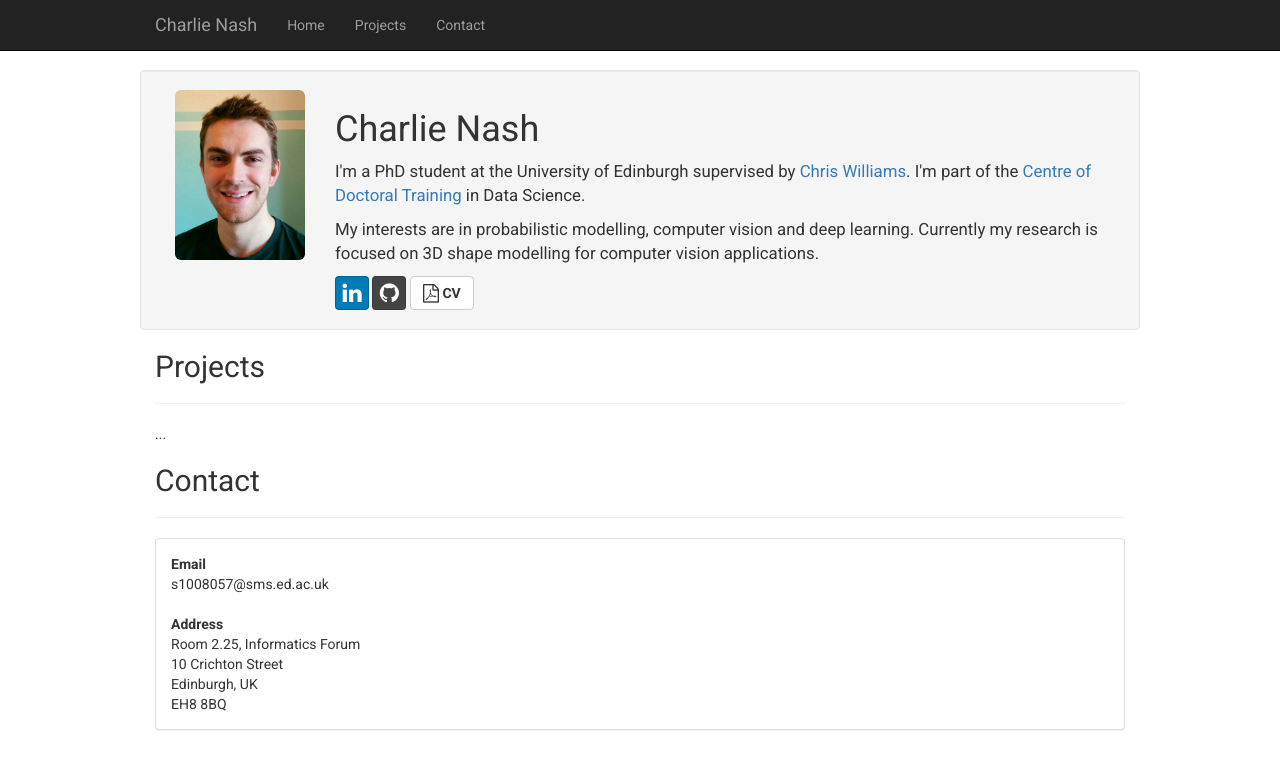
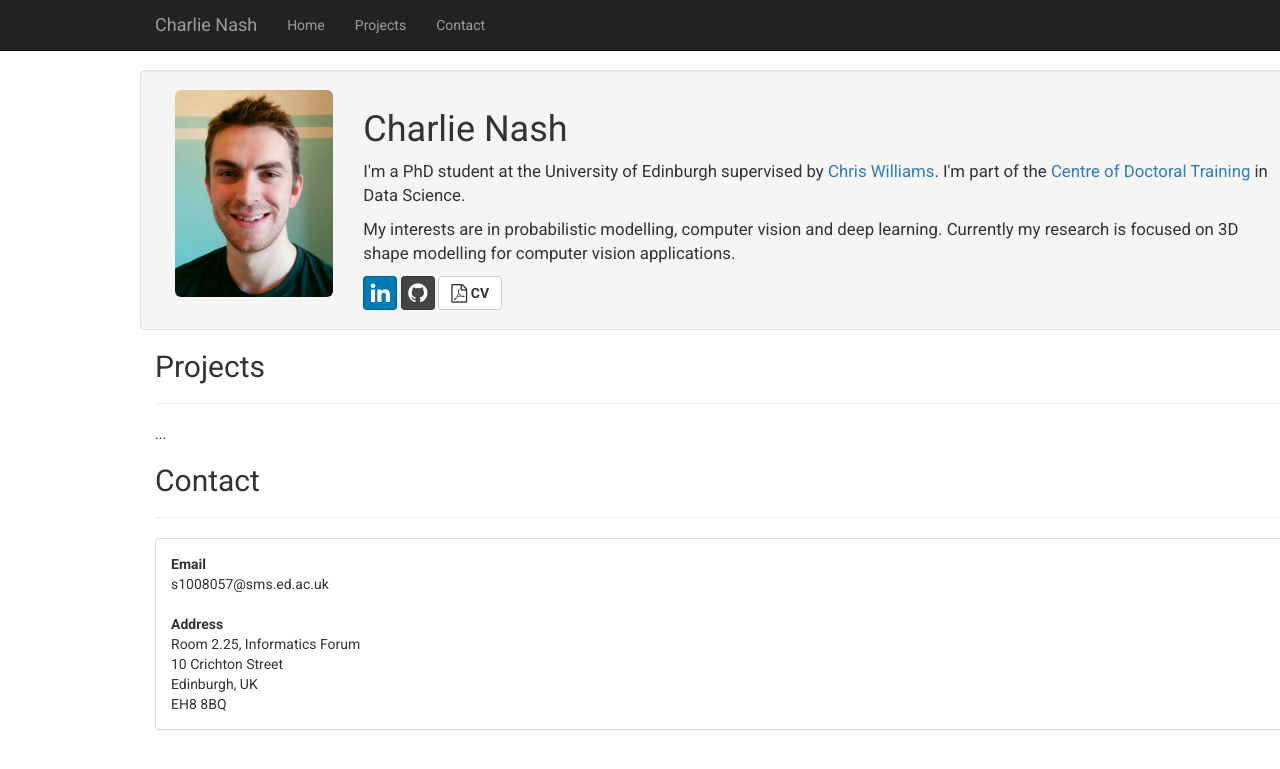
Before and after one commit to charlienash/charlienash.github.io, a Jekyll site: the page index.html, which Jekyll copies as it is, in a window 1280 px wide. Shown: the top 769 px of the page. Built offline with Jekyll 4.4.1, drawn with Linux system fonts in a browser that asks for light colours; nearby versions of some CDN libraries; library files that are not in the unit come from our copies.

Commit message:
Update index.html

```diff
--- a/index.html
+++ b/index.html
@@ -70,7 +70,7 @@
 		<div class="container-fluid">
 			<div class="span6">
 			<div class="row">
-				<div class="col-xs-12">
+				<div class="container">
 					<div class="row row well">
 					  <div class="col-xs-2 col-centered">
 					      <img class="img-responsive img-rounded center-block" src="assets/img/Charlie_photo.jpg">
```
